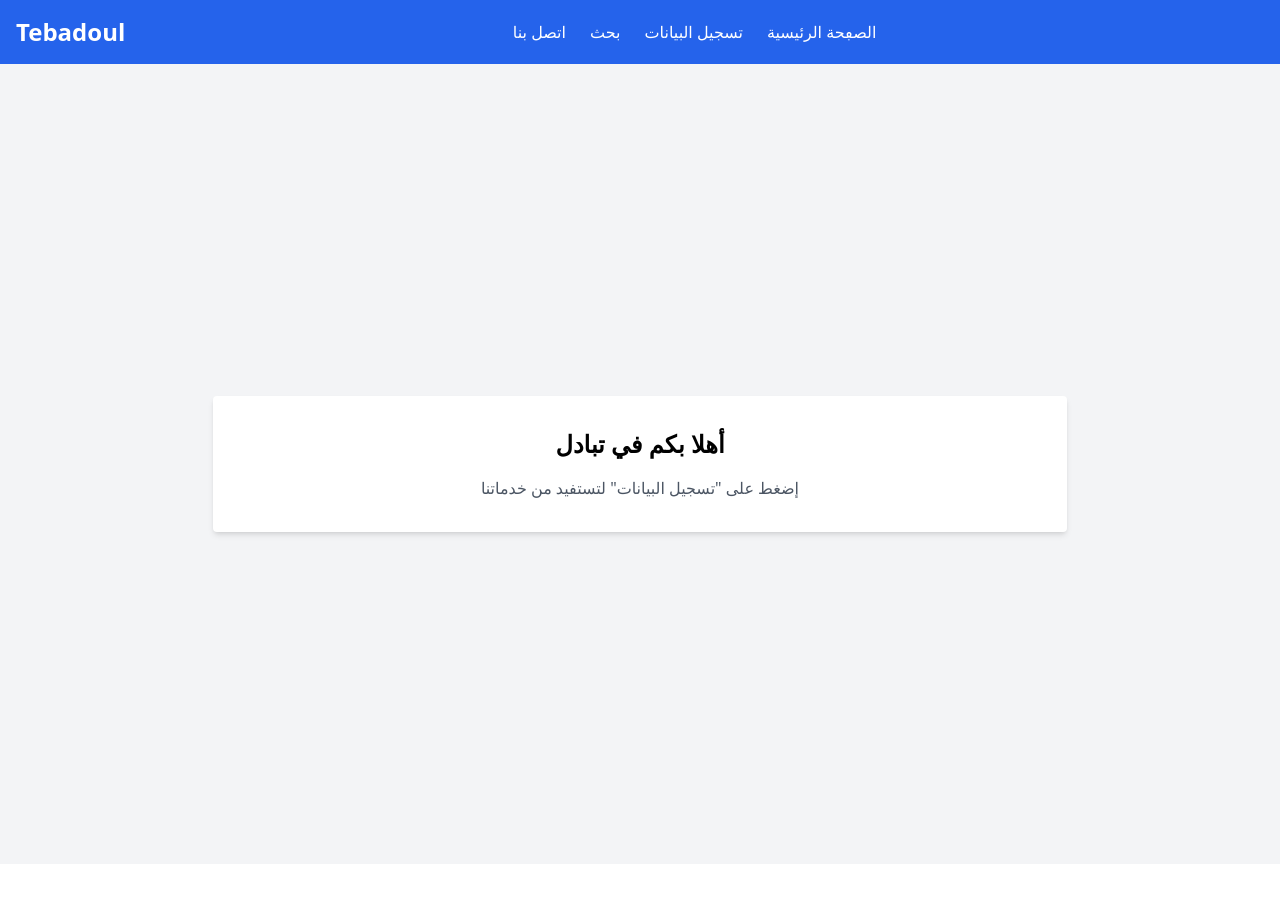
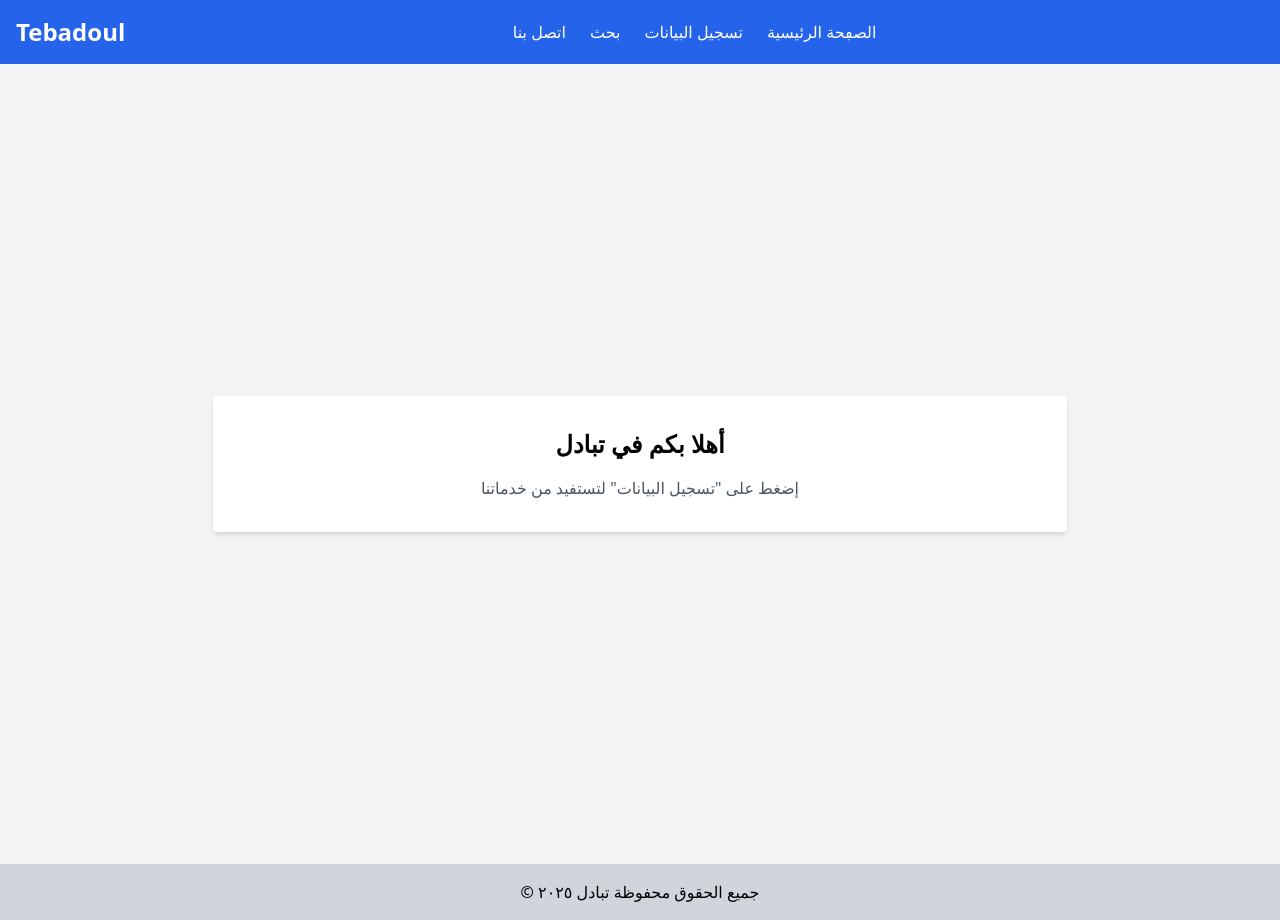
Before and after one commit to elhadiejiwen/tebadoul, a React (Create React App) app: page / in a window 1280 px wide. Before the commit the page ends 864 px from the top, so only its background shows below. Built offline with nearby package versions, Linux system fonts and the light colour scheme.

Commit message:
Add new componant for footer section.

```diff
--- a/src/App.js
+++ b/src/App.js
@@ -19,6 +19,7 @@ export default function App() {
           <Route path="/echange" element={<Echange />} /> {/* Ajout de la route */}
         </Routes>
       </div>
+      <div className="flex items-center justify-center py-4 bg-gray-300">© جميع الحقوق محفوظة تبادل ٢٠٢٥</div>
     </Router>
   );
 }
```
